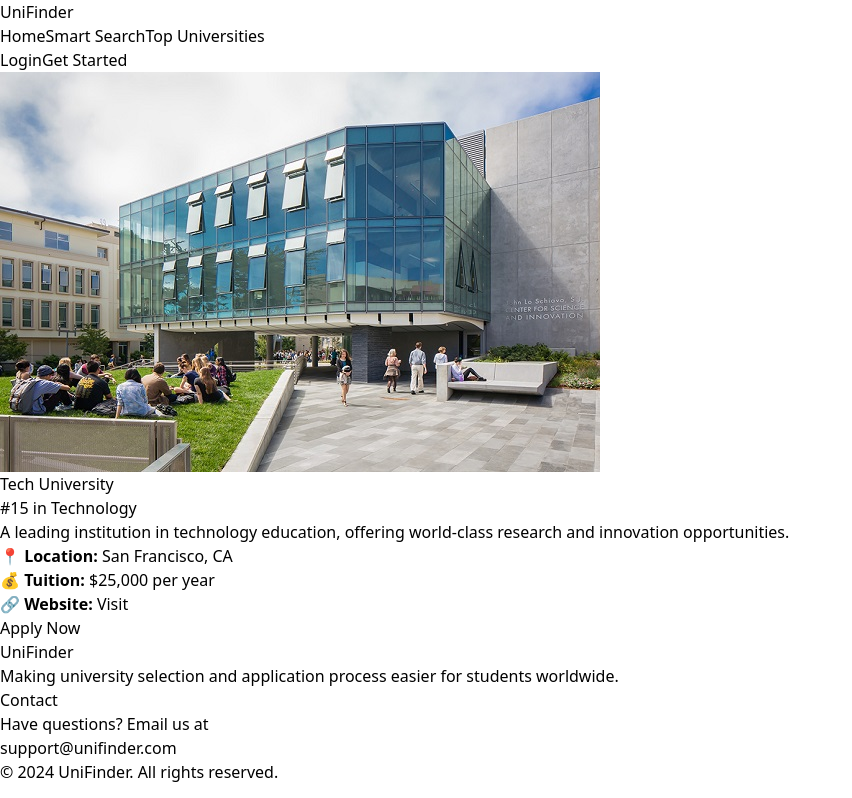
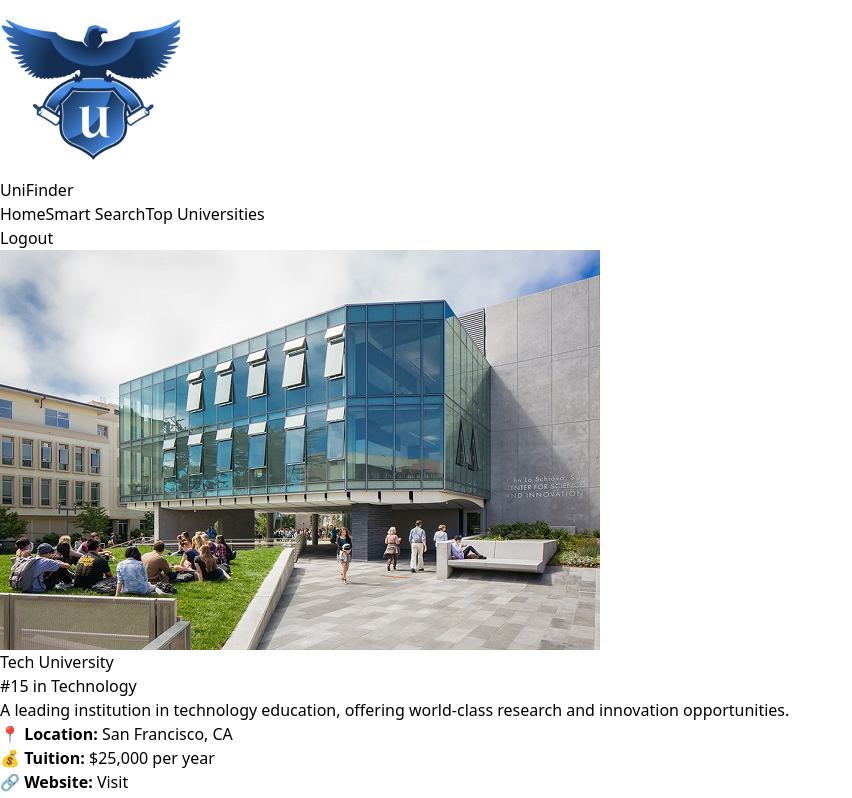
Before and after one commit to Pradip-Lamsal/UniFinder_WebApplication_FE, a React (Vite) app: page /university/1 in a window 1280 px wide. Shown: the top 798 px of the page, without its empty margins (0-852 px from the left). Built offline with nearby package versions, Linux system fonts and the light colour scheme.

Commit message:
navbar done

```diff
--- a/src/compontents/Navbar.jsx
+++ b/src/compontents/Navbar.jsx
@@ -1,42 +1,46 @@
+import { useEffect, useState } from "react";
 import { Link, useLocation } from "react-router-dom";
+import { assets } from "../assets/assets";
 
 const Navbar = () => {
     const location = useLocation();
+    const [isVisible, setIsVisible] = useState(true);
+    const [isScrolled, setIsScrolled] = useState(false);
 
-  // Hide Navbar on Login & Register pages
-  if (location.pathname === "/login" || location.pathname === "/register") {
+    useEffect(() => {
+        let lastScrollY = window.scrollY;
+        const handleScroll = () => {
+            if (window.scrollY > lastScrollY) {
+                setIsVisible(false);
+            } else {
+                setIsVisible(true);
+            }
+            setIsScrolled(window.scrollY > 50);
+            lastScrollY = window.scrollY;
+        };
+        window.addEventListener("scroll", handleScroll);
+        return () => window.removeEventListener("scroll", handleScroll);
+    }, []);
+
+    if (location.pathname === "/" || location.pathname === "/register") {
         return null;
     }
 
     return (
-    <nav className="absolute top-0 left-0 right-0 bg-opacity-80 bg-gray-800 z-50">
+        <nav className={`fixed top-0 left-0 right-0 z-50 transition-transform duration-300 ${isVisible ? "translate-y-0" : "-translate-y-full"} ${isScrolled ? "bg-white shadow-md" : "bg-transparent"}`}>
             <div className="container mx-auto px-6 py-4 flex justify-between items-center">
-        {/* Logo */}
-        <Link to="/" className="text-lg font-semibold text-white hover:text-gray-300 transition duration-300">
+            <Link to="/landing-page" className="flex items-center text-lg font-semibold text-blue-600">
+                    <img src={assets.loggo} alt="UniFinder Logo" className="w-10 h-10 mr-2" /> {/* Add logo here */}
                     UniFinder
                 </Link>
 
-        {/* Navigation Links */}
-        <div className="hidden md:flex space-x-6 text-sm text-white">
-          <Link to="/" className="hover:text-gray-300 transition duration-300">Home</Link>
-          <Link to="/smart-search" className="hover:text-gray-300 transition duration-300">Smart Search</Link>
-          <Link to="/top-universities" className="hover:text-gray-300 transition duration-300">Top Universities</Link>
+                <div className="hidden md:flex space-x-6 text-sm text-gray-800">
+                    <Link to="/landing-page" className="hover:text-blue-600">Home</Link>
+                    <Link to="/smart-search" className="hover:text-blue-600">Smart Search</Link>
+                    <Link to="/top-universities" className="hover:text-blue-600">Top Universities</Link>
                 </div>
-
-        {/* Login & Register Buttons */}
-        <div className="hidden md:flex space-x-4">
-          <Link
-            to="/login"
-            className="text-white px-4 py-2 border border-white rounded-md hover:bg-gray-200/20 transition duration-300"
-          >
-            Login
-          </Link>
-          <Link
-            to="/register"
-            className="bg-white text-gray-800 px-4 py-2 rounded-md hover:bg-gray-300 transition duration-300"
-          >
-            Get Started
-          </Link>
+                <div className="hidden md:flex">
+                    <Link to="/" className="text-blue-600 px-4 py-2 border rounded-md hover:bg-blue-100">Logout</Link>
                 </div>
             </div>
         </nav>
```
Lines whose indentation alone changed are shown as unchanged.
